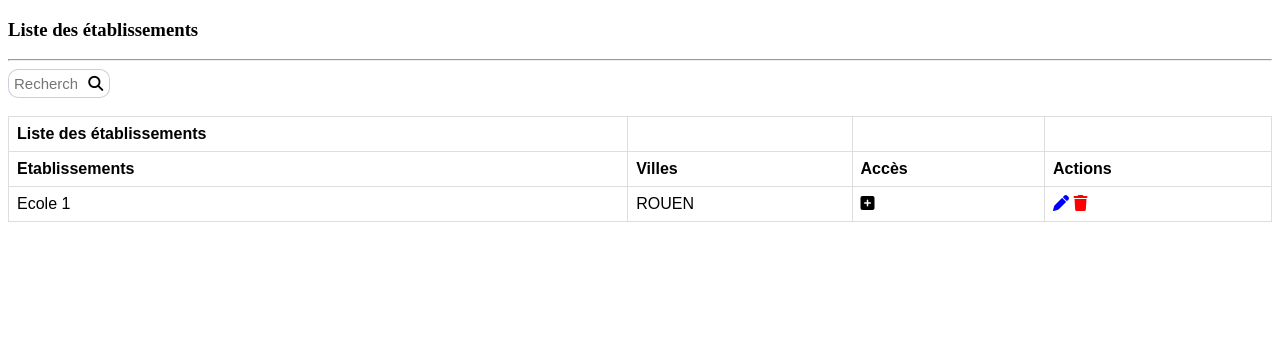
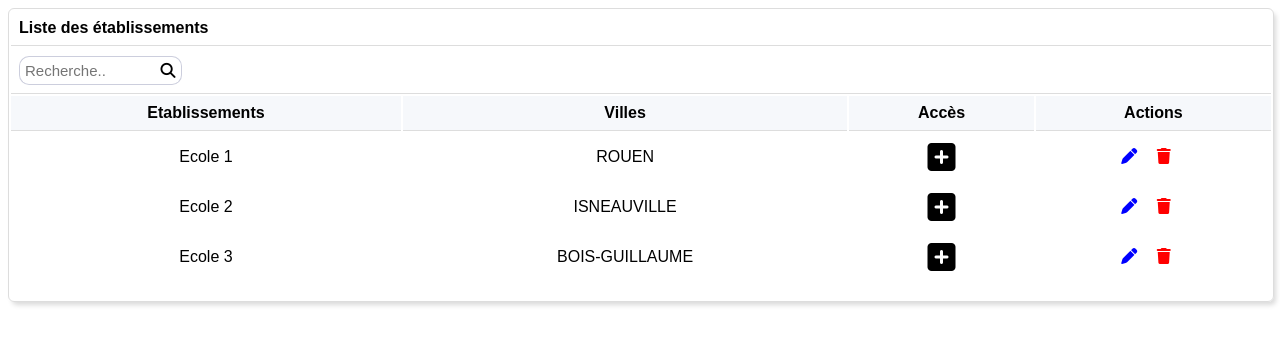
Before and after one commit to CasisBM/Gestion-Groupe-Scolaire, a PHP site: page /accueil.html in a window 1280 px wide. Shown: the top 345 px of the page. Run offline with PHP 8.4, Linux system fonts and the light colour scheme; some libraries are stand-ins or nearby versions.

Commit message:
table liste etablissement

```diff
--- a/accueil.html
+++ b/accueil.html
@@ -5,7 +5,6 @@
     <meta http-equiv="X-UA-Compatible" content="IE=edge" />
     <meta name="viewport" content="width=device-width, initial-scale=1.0" />
     <title>Document</title>
-    <link rel="stylesheet" href="assets/css/accueil.css" />
     <link
       rel="stylesheet"
       href="https://cdnjs.cloudflare.com/ajax/libs/font-awesome/6.1.1/css/all.min.css"
@@ -13,12 +12,17 @@
       crossorigin="anonymous"
       referrerpolicy="no-referrer"
     />
+    <link rel="stylesheet" href="assets/css/table.css" />
   </head>
   <body>
-    <div >
       <div>
-          <h3>Liste des établissements</h3>
-          <hr/>
+      <table>
+        <thead>
+          <tr>
+            <th id="nomTable" colspan="4">Liste des établissements</th>
+          </tr>
+          <tr>
+            <th colspan="4">
               <div class="container">
                 <div class="search-box">
                    <input type="text" class="search-input" placeholder="Recherche..">
@@ -26,33 +30,57 @@
                      <i class="fas fa-search"></i>
                    </button>
                 </div>
+            </th>
+          </tr>
+
          </div>
-      <br />
-      <table>
-          <tr>
-              <th>Liste des établissements</th>
-              <th></th>
-              <th></th>
-              <th></th>
-          </tr>
-        <tr>
+        <tr id="titreTable">
           <th>Etablissements</th>
           <th>Villes</th>
           <th>Accès</th>
           <th>Actions</th>
         </tr>
+      </thead>
+      <tbody>
         <tr>
           <td>Ecole 1</td>
           <td>ROUEN</td>
           <td>
-            <i class="fa-solid fa-square-plus" ></i>
+            <i class="fa-solid fa-square-plus fa-2x" ></i>
           </td>
           <td>
             <i class="fa-solid fa-pen"></i>
             <i class="fa-solid fa-trash"></i>
           </td>
         </tr>
-      </table>
+
+        <tr>
+          <td>Ecole 2</td>
+          <td>ISNEAUVILLE</td>
+          <td>
+            <i class="fa-solid fa-square-plus fa-2x" ></i>
+          </td>
+          <td>
+            <i class="fa-solid fa-pen"></i>
+            <i class="fa-solid fa-trash"></i>
+          </td>
+        </tr>
+
+        <tr>
+          <td>Ecole 3</td>
+          <td>BOIS-GUILLAUME</td>
+          <td>
+            <i class="fa-solid fa-square-plus fa-2x" ></i>
+          </td>
+          <td>
+            <i class="fa-solid fa-pen"></i>
+            <i class="fa-solid fa-trash"></i>
+          </td>
+        </tr>
+      </tbody>
+      <tfoot>
+        <tr>
+          <td colspan="4">
             <div
         data-pagination=""
         data-num-pages="numPages()"
@@ -60,6 +88,12 @@
         data-max-size="maxSize"
         data-boundary-links="true"
       ></div>
+          </td>
+        </tr>
+      </tfoot>
+
+      </table>
+
     </div>
     <!--/Table -->
   </body>
--- a/assets/css/accueil.css
+++ b/assets/css/table.css
@@ -1,20 +1,29 @@
 table {
   font-family: sans-serif;
-  border-collapse: collapse;
+  border: 1px solid #dddddd;
+  box-sizing: content-box;
+  border-radius: 6px;
   width: 100%;
+  -webkit-box-shadow: 3px 4px 5px -1px rgba(0,0,0,0.15);
+  box-shadow: 3px 4px 5px -1px rgba(0,0,0,0.15);
 }
 td,
 th {
-  border: 1px solid #dddddd;
-  text-align: left;
+  text-align: center;
   padding: 8px;
+}
+th {
+  border-bottom: 1px solid #dddddd;
 }
 .fa-pen {
   color: blue;
+  margin-right: 15px;
 }
 .fa-trash {
   color: red;
+  margin-right: 15px;
 }
+
 .search-box {
   width: 100%;
   position: relative;
@@ -23,7 +32,7 @@ th {
 .search-input {
   width: 50%;
   padding: 5px;
-  border: 1px solid #CCCEDD;
+  border: 1px solid #cccedd;
   border-radius: 10px 0 0 10px;
   border-right: none;
   outline: none;
@@ -34,12 +43,18 @@ th {
 .search-button {
   text-align: center;
   cursor: pointer;
-  border: 1px solid #CCCEDD;
+  border: 1px solid #cccedd;
   border-radius: 0 10px 10px 0;
   border-left: none;
   background: none;
   font-size: 15px;
 }
 .container {
-  width: 10%;
+  width: 20%;
 }
+#nomTable {
+  text-align: left;
+}
+#titreTable {
+  background-color: #f6f8fb;
+}
```
Lines whose indentation alone changed are shown as unchanged.
